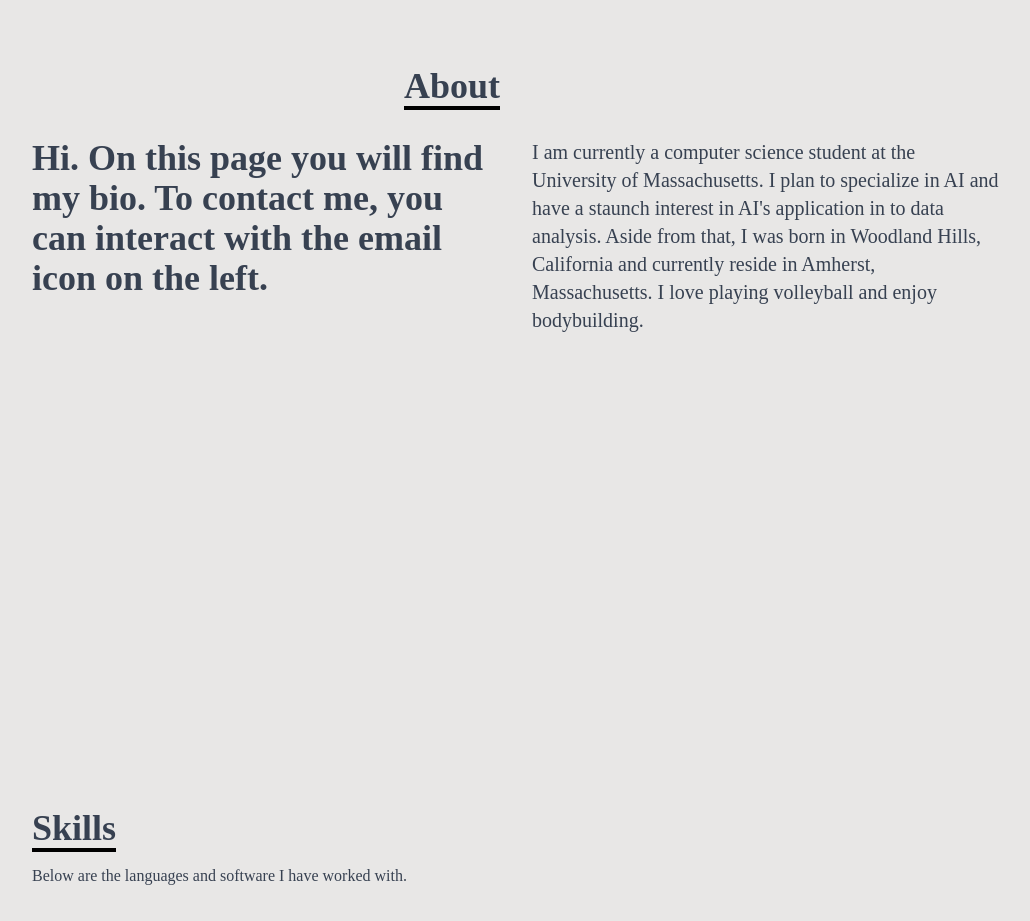
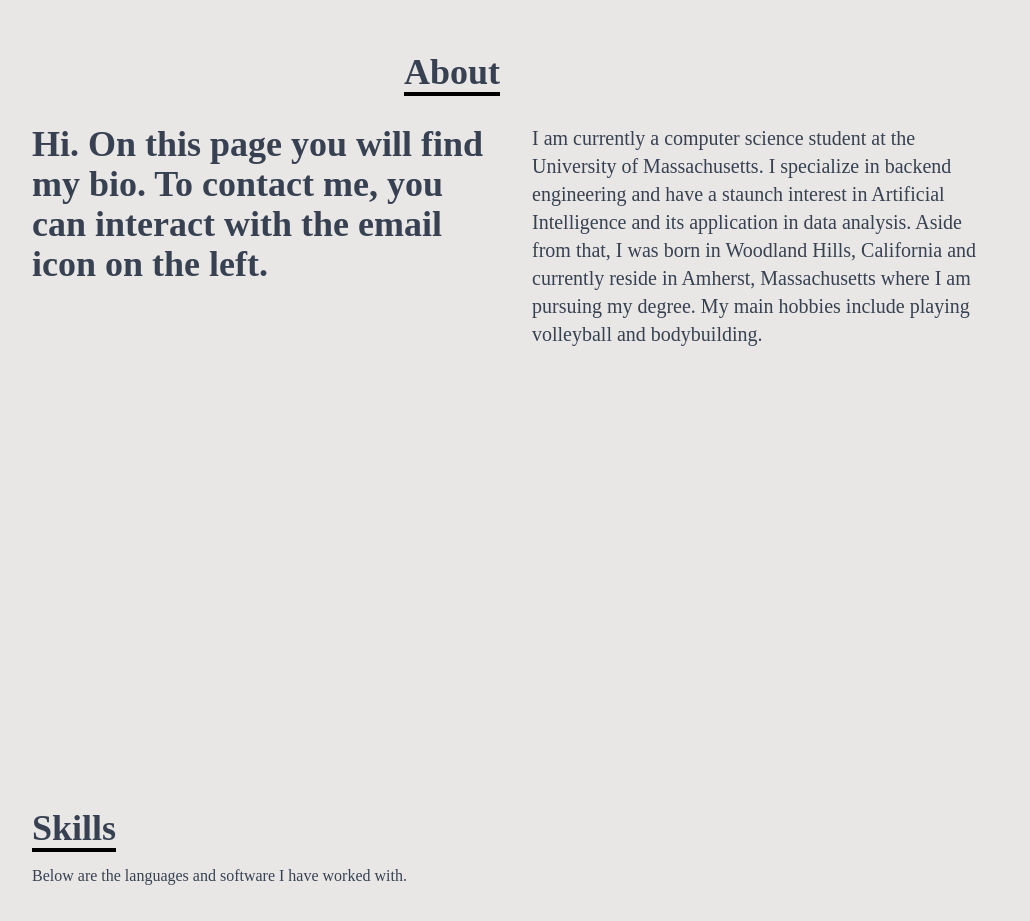
Before and after one commit to eq-ani/portfolio, a React (Create React App) app: page / in a window 1280 px wide. Shown: the part 1000-1921 px from the top of the page, without its empty margins (124-1154 px from the left). Built offline with nearby package versions, Linux system fonts and the light colour scheme.

Commit message:
Update About.jsx

```diff
--- a/src/comps/About.jsx
+++ b/src/comps/About.jsx
@@ -23,9 +23,9 @@ const About = () => {
                     <div className='text-xl'>
                         <p>
                         I am currently a computer science student at the University of Massachusetts.
-                        I plan to specialize in AI and have a staunch interest in AI's application in
-                        to data analysis. Aside from that, I was born in Woodland Hills, California and
-                        currently reside in Amherst, Massachusetts. I love playing volleyball and enjoy bodybuilding.
+                        I specialize in backend engineering and have a staunch interest in Artificial Intelligence and its application in
+                        data analysis. Aside from that, I was born in Woodland Hills, California and
+                        currently reside in Amherst, Massachusetts where I am pursuing my degree. My main hobbies include playing volleyball and bodybuilding.
                         </p>
                     </div>
                 </div>
```
